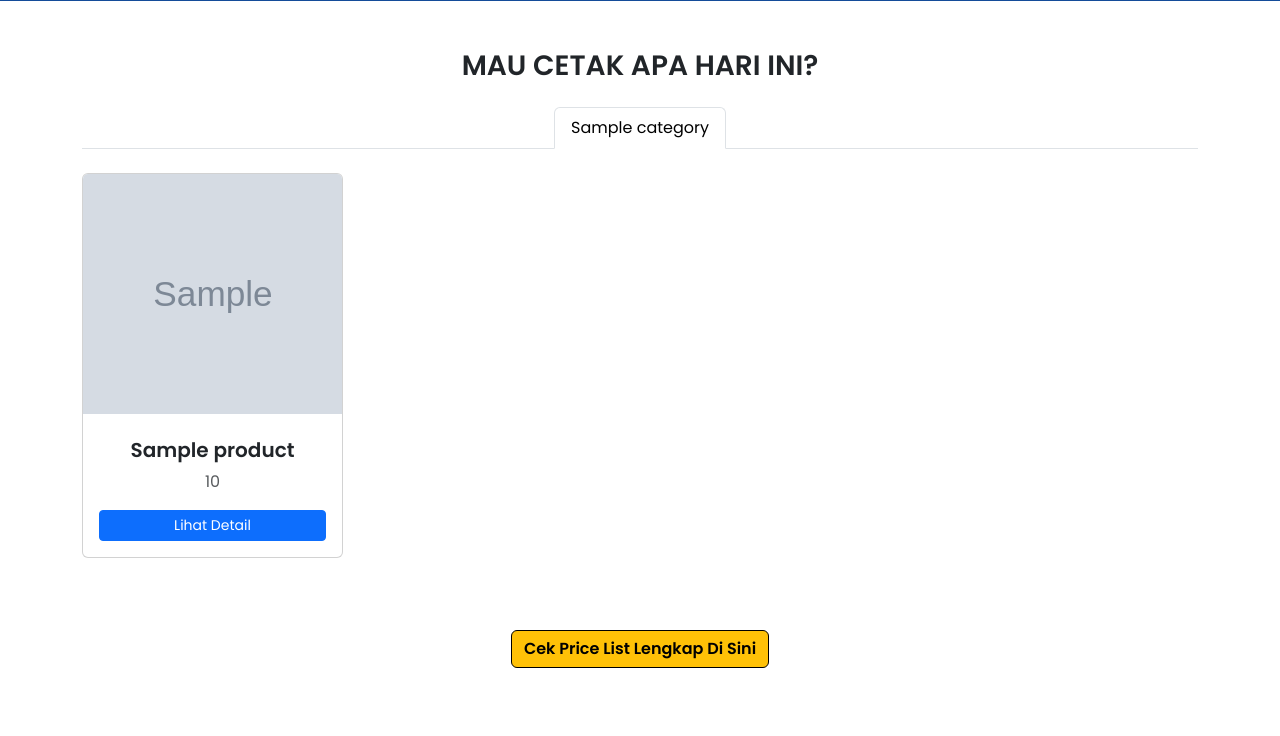
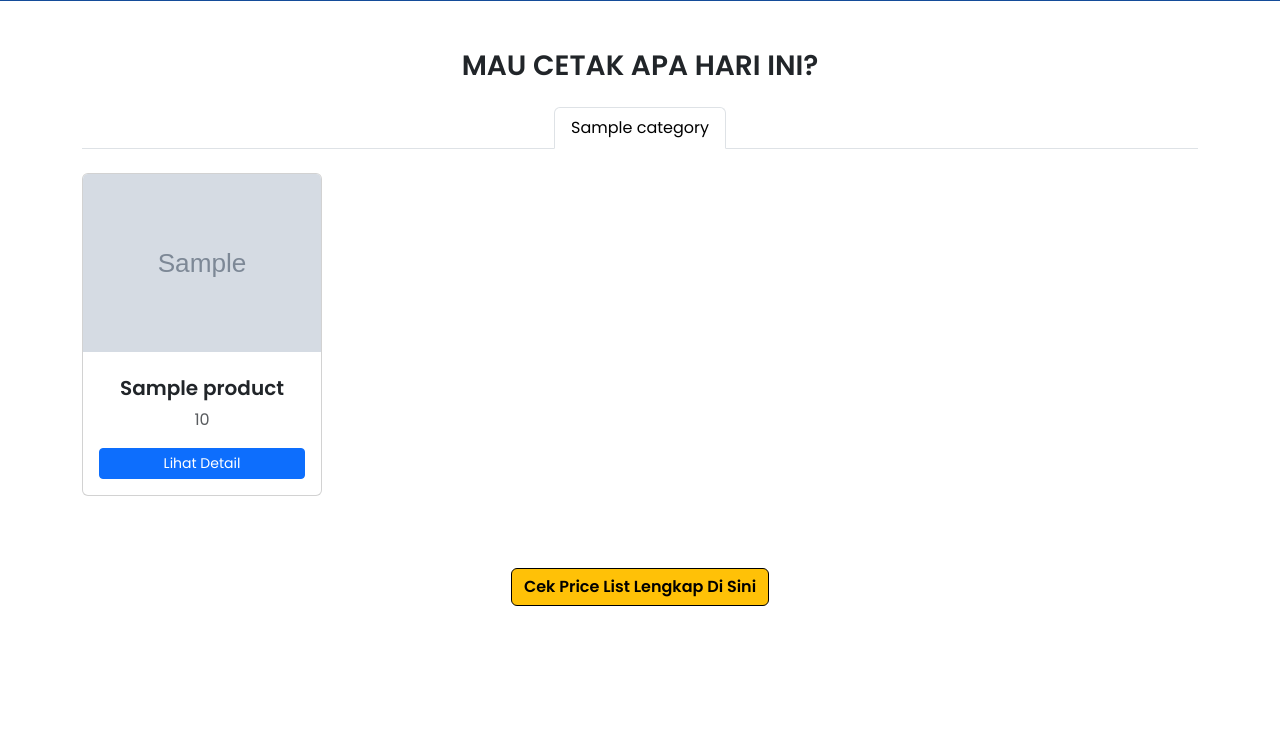
Before and after one commit to Nqadhafi/LandingPageSWWG, a PHP site: page / in a window 1280 px wide. Shown: the part 2276-3012 px from the top of the page. Run offline with PHP 8.4, Linux system fonts and the light colour scheme; tables that the repository leaves empty or names only in its code hold one stand-in row (values such as "Sample post"); grey boxes marked "Sample" are stand-in pictures; some libraries are stand-ins or nearby versions.

Commit message:
Landing page fix product size

```diff
--- a/index.php
+++ b/index.php
@@ -254,11 +254,11 @@ include 'data.php';
                 <?php if (!empty($products[$category['id']])): ?>
                     <?php foreach ($products[$category['id']] as $product): ?>
                         <div class="col-lg-3 col-md-4 col-sm-6 mb-4">
-                            <div class="card">
+                            <div class="card" style="width: 15rem;">
                                 <img src="./assets/product/<?= htmlspecialchars($product['image']) ?>"
-                                     class="card-img-top"
+                                     class="card-img-top img-fluid"
                                      alt="<?= htmlspecialchars($product['name']) ?>"
-                                     style="height: 15rem; object-fit: cover;">
+                                     >
                                 <div class="card-body">
                                     <h5 class="card-title text-center mt-2 fw-bold"><?= htmlspecialchars($product['name']) ?></h5>
                                     <p class="text-center text-muted"><?= htmlspecialchars($product['price_range']) ?></p>
```
Also changed, not shown: assets/product/1732345308_bdbb2c1ffdd7b8bae5e743eda5673190.jpg (deleted), assets/product/1732861942_ARTCARTON.png (added), assets/product/58051_gundam_mecha_rx93_nu_gundam.jpg (deleted).
